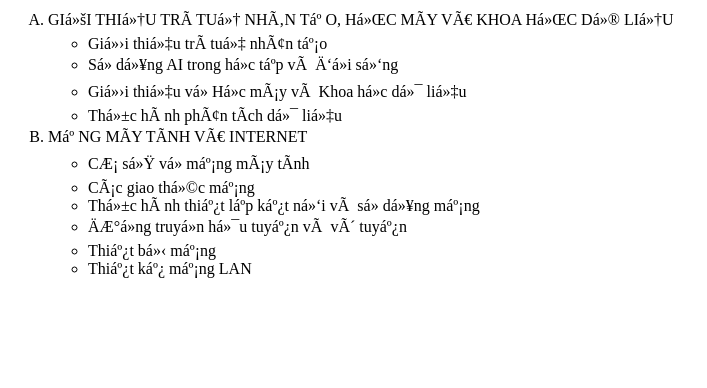
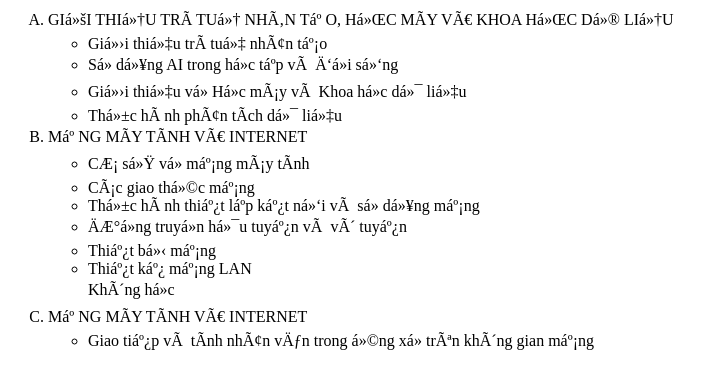
Before and after one commit to bbyxred/ChiCao, a plain HTML site: page contents/tinhoc12.html in a window 1280 px wide. Shown: the whole page, without its empty margins (0-707 px from the left). Drawn offline with Linux system fonts and the light colour scheme.

Commit message:
Update tinhoc12.html

```diff
--- a/contents/tinhoc12.html
+++ b/contents/tinhoc12.html
@@ -13,8 +13,8 @@
           <li> Giới thiệu về Học máy và Khoa học dữ liệu  </li>
           <li> Thực hành phân tích dữ liệu  </li>
         </ul>
+         </li>
 
-      </li>
       <li> MẠNG MÁY TÍNH VÀ INTERNET
          <ul>
           <li> Cơ sở về mạng máy tính  </li>
@@ -25,6 +25,15 @@
           <li> Thiết kế mạng LAN  </li>
          </ul>
         </li>
+        <ul> Không học </ul>
+
+      <li> MẠNG MÁY TÍNH VÀ INTERNET
+         <ul>
+          <li> Giao tiếp và tính nhân văn trong ứng xử trên không gian mạng </li>
+          </ul>
+        </li>
+
+
     </ol>
   </body>
 </html>
```
